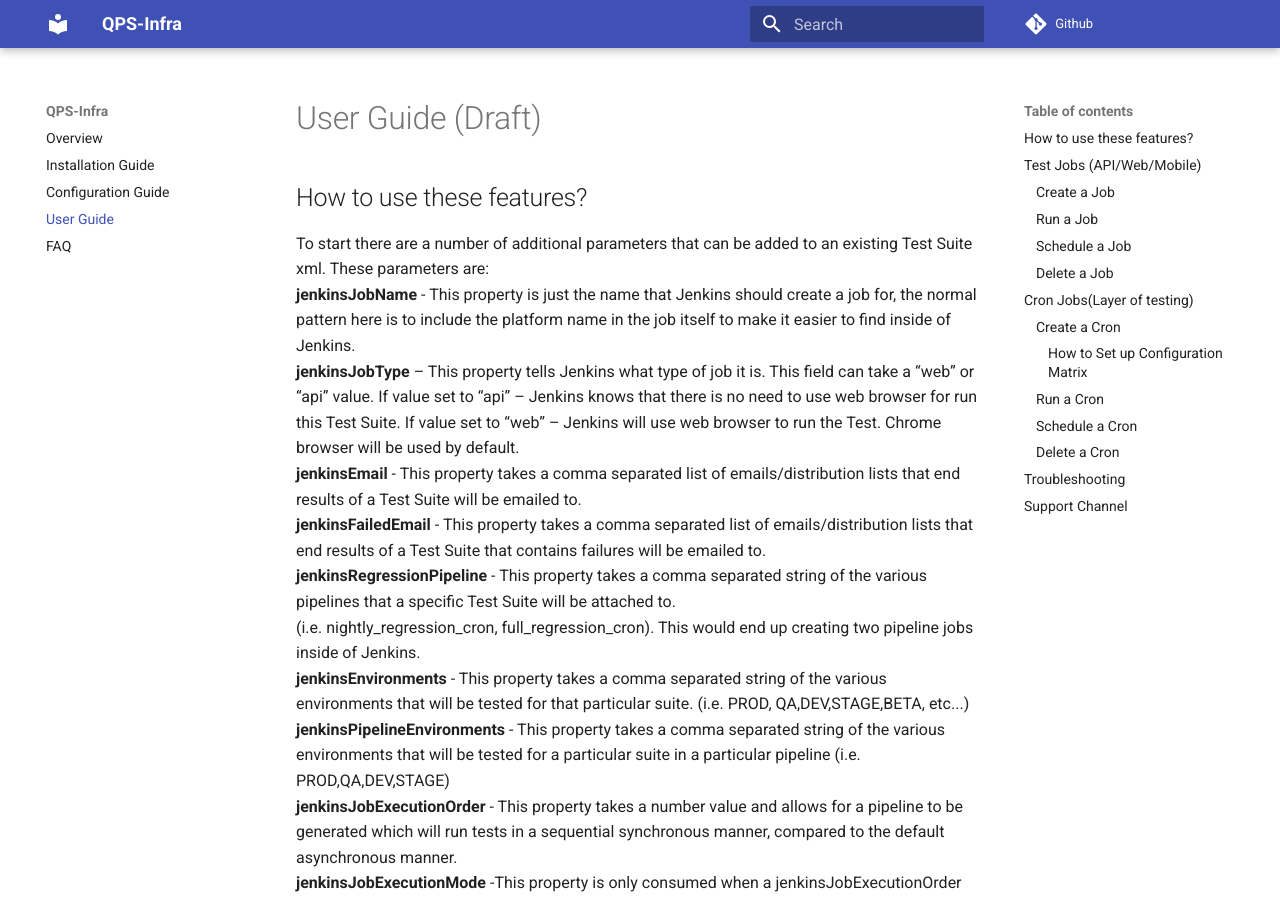
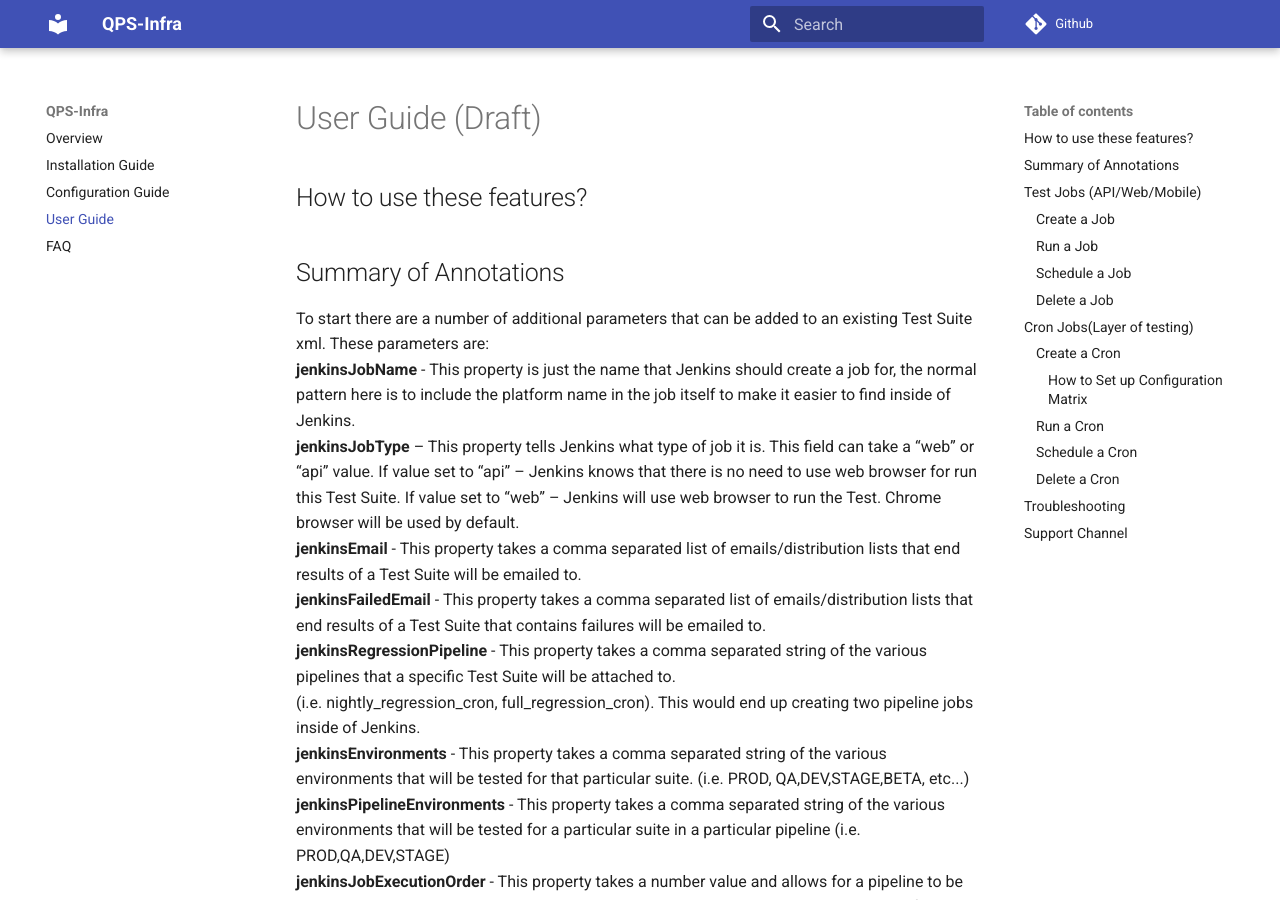
Before and after one commit to zebrunner/community-edition, an MkDocs documentation site: the page built from docs/user-guide.md, in a window 1280 px wide and 900 px high. Built offline with MkDocs 1.6.1 and Material for MkDocs 9.7.7, drawn with Linux system fonts in a browser that asks for light colours; comment, search, counter and statistics services are not loaded; old or Windows-style settings are respelled for this version of MkDocs.

Commit message:
Update user-guide.md

```diff
--- a/docs/user-guide.md
+++ b/docs/user-guide.md
@@ -1,6 +1,9 @@
 # User Guide (Draft)
 
 ## How to use these features?
+
+## Summary of Annotations
+
 To start there are a number of additional parameters that can be added to an existing Test Suite xml.
 These parameters are:
 </br>
```
